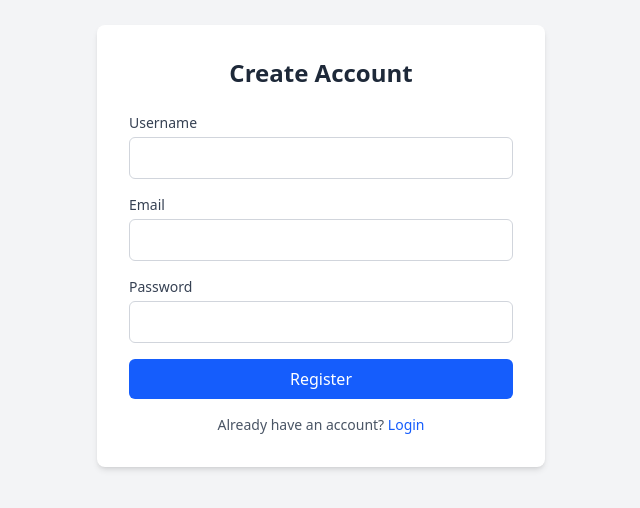
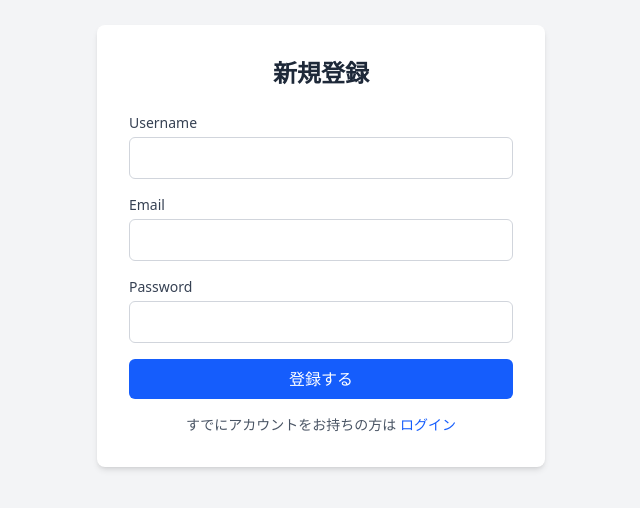
Before and after one commit to ito-system/clear-up-share, a React app in the folder frontend/: page /register in a window 1280 px wide. Shown: the part 154-662 px from the top of the page, without its empty margins (319-959 px from the left). Built offline with nearby package versions, Linux system fonts and the light colour scheme; the HTML template or start-up script is replaced by a standard one.

Commit message:
change lang to jpn

```diff
--- a/frontend/src/pages/Dashboard.tsx
+++ b/frontend/src/pages/Dashboard.tsx
@@ -26,7 +26,7 @@ export default function Dashboard() {
               onClick={handleLogout}
               className="bg-red-500 text-white px-4 py-2 rounded-md hover:bg-red-600 transition-colors"
             >
-              Logout
+              ログアウト
             </button>
           </div>
         </div>
@@ -38,10 +38,10 @@ export default function Dashboard() {
             {user?.username ? `${user.username}` : 'User'}
           </h2>
           <p className="text-gray-600">
-            Welcome to ClearUp Dashboard. Your account is active.
+            ClearUpへようこそ。アカウントは有効です。
           </p>
           <div className="mt-4 p-4 bg-gray-50 rounded-md">
-            <h3 className="font-medium text-gray-700 mb-2">Account Info</h3>
+            <h3 className="font-medium text-gray-700 mb-2">アカウント情報</h3>
             <p className="text-sm text-gray-600">Email: {user?.email}</p>
             <p className="text-sm text-gray-600">User ID: {user?.id}</p>
           </div>
--- a/frontend/src/pages/GroupHistory.tsx
+++ b/frontend/src/pages/GroupHistory.tsx
@@ -108,7 +108,7 @@ export default function GroupHistory() {
               onClick={handleLogout}
               className="text-red-600 hover:text-red-800 text-sm"
             >
-              Logout
+              ログアウト
             </button>
           </div>
         </div>
--- a/frontend/src/pages/Groups.tsx
+++ b/frontend/src/pages/Groups.tsx
@@ -39,7 +39,7 @@ export default function Groups() {
               onClick={handleLogout}
               className="text-red-600 hover:text-red-800 text-sm"
             >
-              Logout
+              ログアウト
             </button>
           </div>
         </div>
--- a/frontend/src/pages/Login.tsx
+++ b/frontend/src/pages/Login.tsx
@@ -29,7 +29,7 @@ export default function Login() {
       if (axios.isAxiosError(err) && err.response?.data?.error) {
         setError(err.response.data.error);
       } else {
-        setError('Login failed. Please try again.');
+        setError('ログインに失敗しました。もう一度お試しください。');
       }
     } finally {
       setLoading(false);
@@ -40,7 +40,7 @@ export default function Login() {
     <div className="min-h-screen flex items-center justify-center bg-gray-100">
       <div className="bg-white p-8 rounded-lg shadow-md w-full max-w-md">
         <h1 className="text-2xl font-bold text-center mb-6 text-gray-800">
-          Login
+          ClearUp
         </h1>
 
         {error && (
@@ -83,14 +83,14 @@ export default function Login() {
             disabled={loading}
             className="w-full bg-blue-600 text-white py-2 px-4 rounded-md hover:bg-blue-700 disabled:bg-blue-400 transition-colors"
           >
-            {loading ? 'Logging in...' : 'Login'}
+            {loading ? 'ログイン中...' : 'ログイン'}
           </button>
         </form>
 
         <p className="mt-4 text-center text-sm text-gray-600">
-          Don't have an account?{' '}
-          <Link to="/register" className="text-blue-600 hover:underline">
-            Register
+          アカウントをお持ちでない方は{' '}
+          <Link to="/register" className="text-blue-600 hover:underline font-medium">
+            新規登録
           </Link>
         </p>
       </div>
--- a/frontend/src/pages/Register.tsx
+++ b/frontend/src/pages/Register.tsx
@@ -26,7 +26,7 @@ export default function Register() {
       if (axios.isAxiosError(err) && err.response?.data?.error) {
         setError(err.response.data.error);
       } else {
-        setError('Registration failed. Please try again.');
+        setError('登録に失敗しました。もう一度お試しください。');
       }
     } finally {
       setLoading(false);
@@ -37,7 +37,7 @@ export default function Register() {
     <div className="min-h-screen flex items-center justify-center bg-gray-100">
       <div className="bg-white p-8 rounded-lg shadow-md w-full max-w-md">
         <h1 className="text-2xl font-bold text-center mb-6 text-gray-800">
-          Create Account
+          新規登録
         </h1>
 
         {error && (
@@ -95,14 +95,14 @@ export default function Register() {
             disabled={loading}
             className="w-full bg-blue-600 text-white py-2 px-4 rounded-md hover:bg-blue-700 disabled:bg-blue-400 transition-colors"
           >
-            {loading ? 'Registering...' : 'Register'}
+            {loading ? '登録中...' : '登録する'}
           </button>
         </form>
 
         <p className="mt-4 text-center text-sm text-gray-600">
-          Already have an account?{' '}
-          <Link to="/login" className="text-blue-600 hover:underline">
-            Login
+          すでにアカウントをお持ちの方は{' '}
+          <Link to="/login" className="text-blue-600 hover:underline font-medium">
+            ログイン
           </Link>
         </p>
       </div>
```
